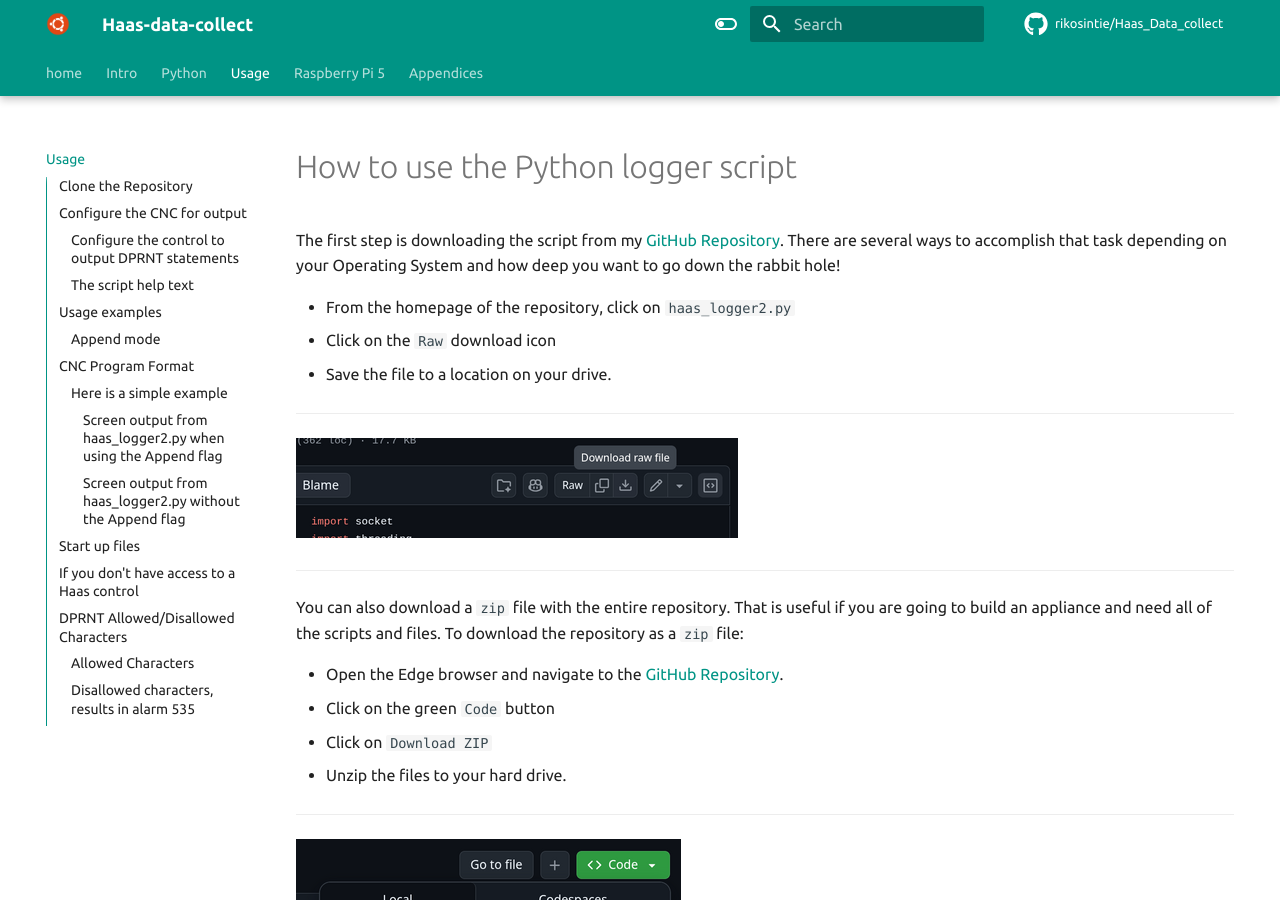
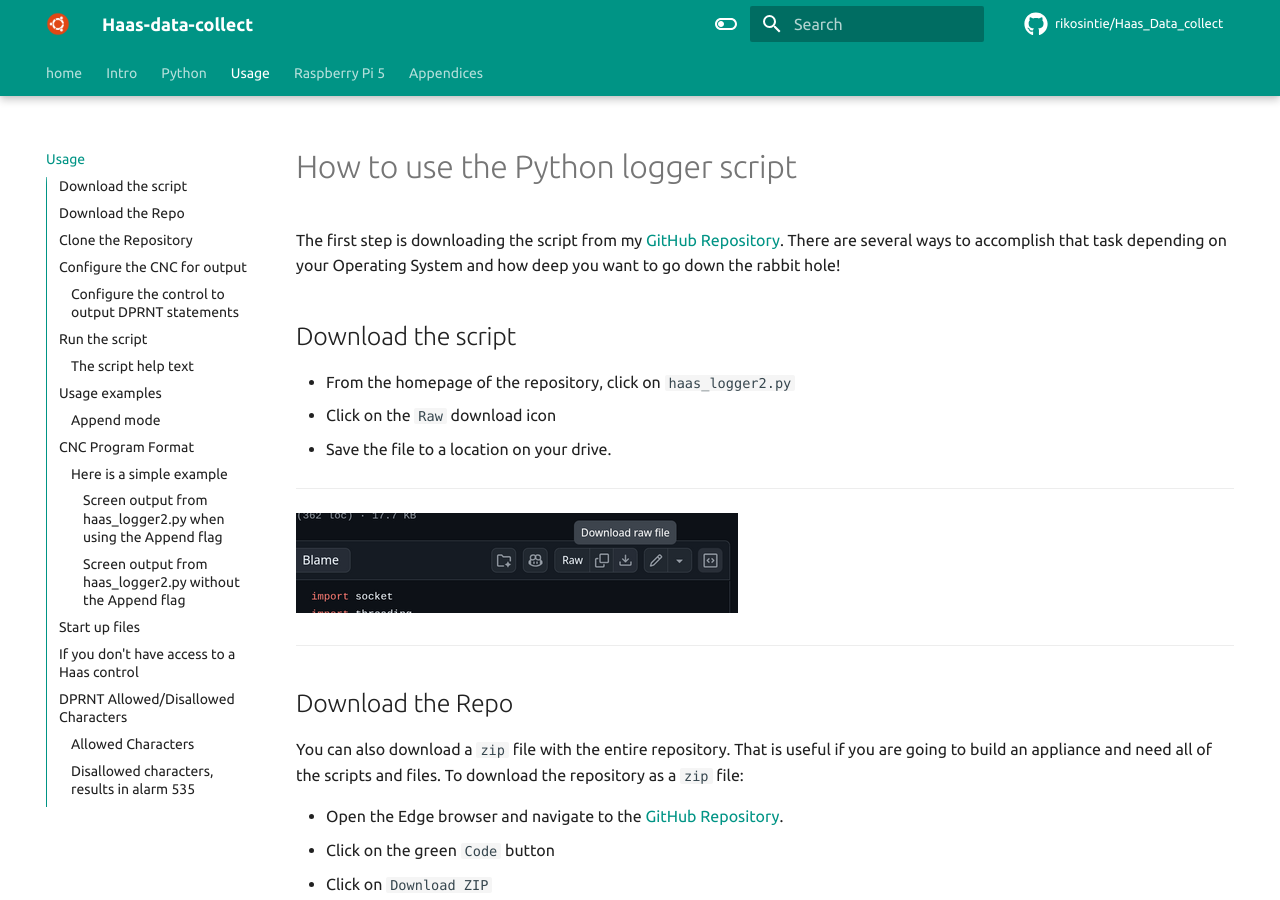
Before and after one commit to rikosintie/Haas_Data_collect, an MkDocs documentation site: the page built from docs/usage.md, in a window 1280 px wide and 900 px high. Built offline with MkDocs 1.6.1 and Material for MkDocs 9.7.7, drawn with Linux system fonts in a browser that asks for light colours; some web fonts are replaced; comment, search, counter and statistics services are not loaded.

Commit message:
Git Title: Formatting

```diff
--- a/docs/usage.md
+++ b/docs/usage.md
@@ -1,6 +1,8 @@
 # How to use the Python logger script
 
 The first step is downloading the script from my [GitHub Repository](https://github.com/rikosintie/Haas_Data_collect){target="_blank}. There are several ways to accomplish that task depending on your Operating System and how deep you want to go down the rabbit hole!
+
+## Download the script
 
 - From the homepage of the repository, click on `haas_logger2.py`
 - Click on the `Raw` download icon
@@ -11,6 +13,8 @@ The first step is downloading the script from my [GitHub Repository](https://git
 ![screenshot](img/raw_download.resized.png)
 
 ----------------------------------------------------------------
+
+## Download the Repo
 
 You can also download a `zip` file with the entire repository. That is useful if you are going to build an appliance and need all of the scripts and files. To download the repository as a `zip` file:
 
@@ -87,6 +91,8 @@ The port number doesn't have to be unique per machine. The IP address of the  CN
 ![screenshot](img/Haas-dprnt.png)
 
 ----------------------------------------------------------------
+
+## Run the script
 
 When you execute the script, `Haas_logger2.py`, it runs continuously until you press `ctrl+c`. When `DPRNT[End of Cycle]` is executed in the CNC program, the script writes the data to disk and then resumes listening. Multiple copies of the script can be started on the same server to collect from multiple CNC machines concurrently.
 
```
Also changed, not shown: other parts of docs/usage.md (+1 -1 lines).
